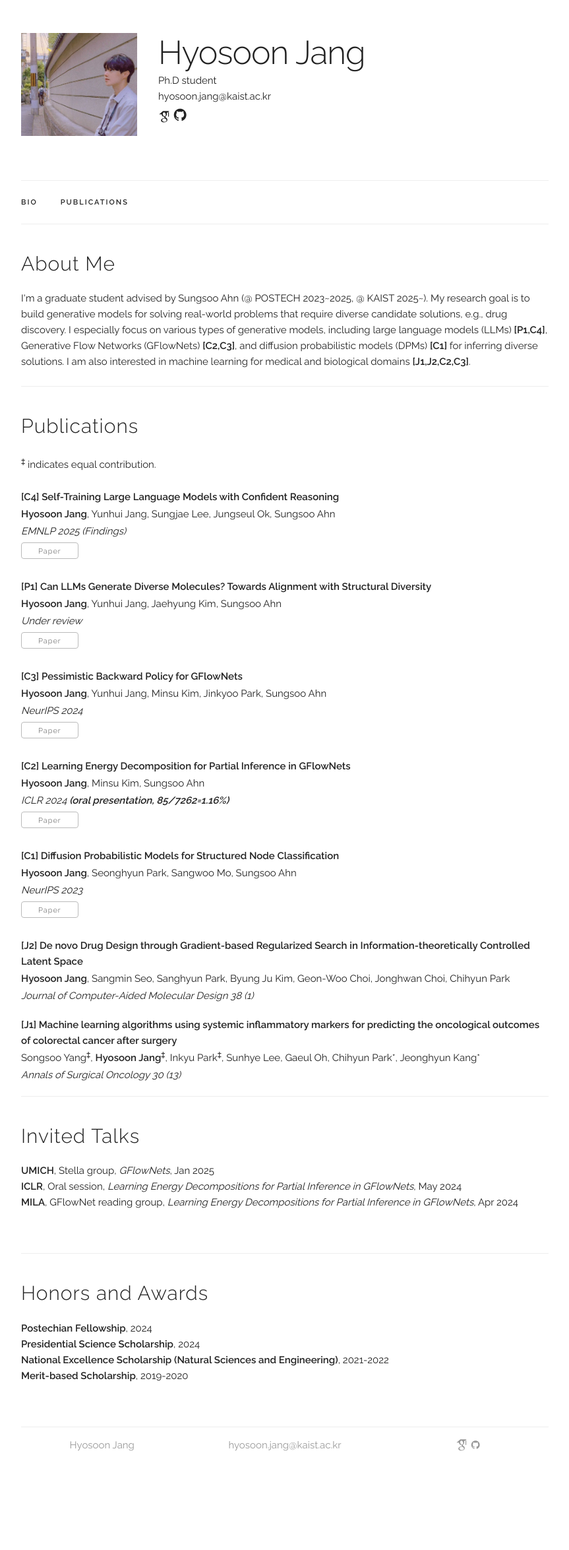
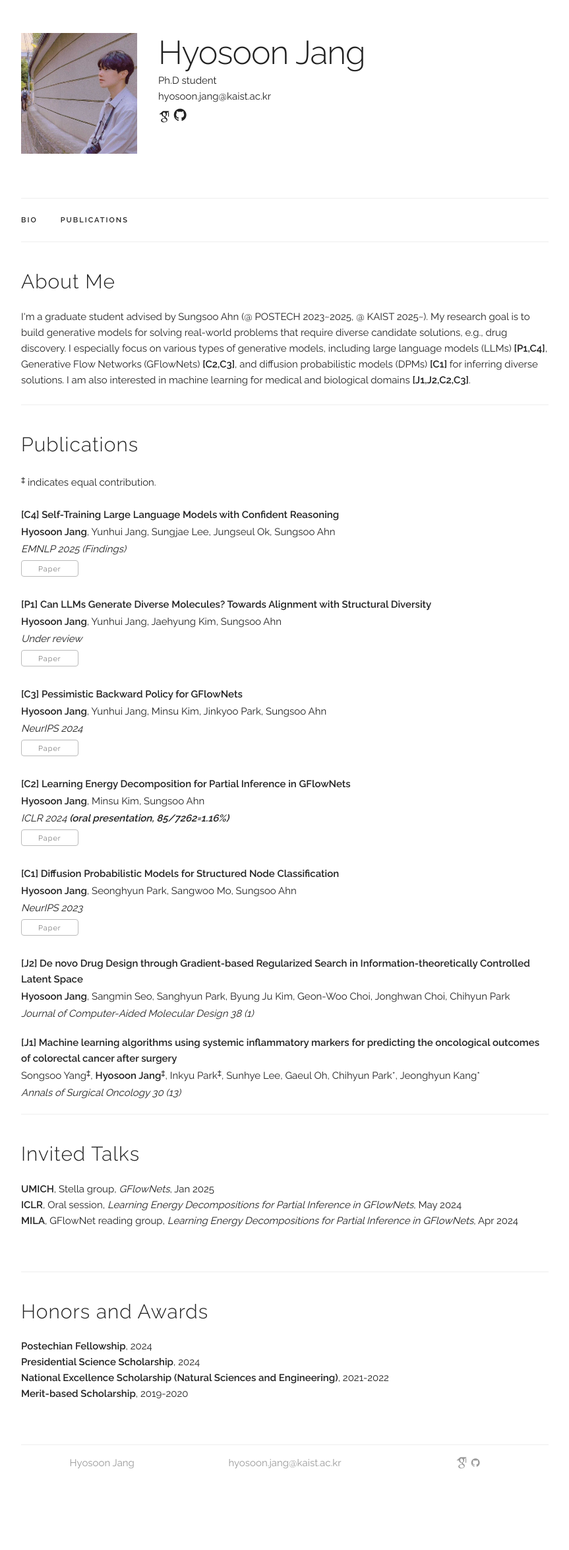
Before and after one commit to hsjang0/hsjang, a Jekyll site: the page built from index.html, in a window 1280 px wide. Shown: the whole page at 66% size, without its empty margins (208-1071 px from the left). Built offline with Jekyll 4.4.1, drawn with Linux system fonts in a browser that asks for light colours; some web fonts are replaced; before the commit the page ends 2322 px from its top, so only the background shows below that.

Commit message:
Update main_info.yaml

```diff
--- a/_data/main_info.yaml
+++ b/_data/main_info.yaml
@@ -1,7 +1,7 @@
 name: "Hyosoon Jang"
 title: "Ph.D student"
 email: "hyosoon.jang@kaist.ac.kr"
-profile_pic: "/assets/profile-pics/20250725.jpg"
+profile_pic: "/assets/profile-pics/aaa.jpg"
 # twitter: "https://twitter.com/msaveski"
 # linkedin: "https://www.linkedin.com/in/msaveski"
 github: "https://github.com/hsjang0"
```
